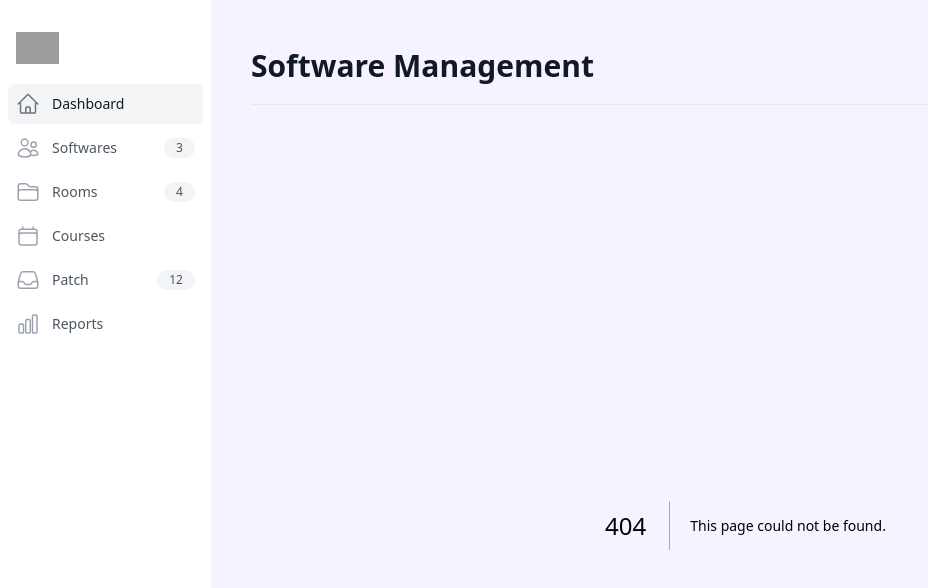
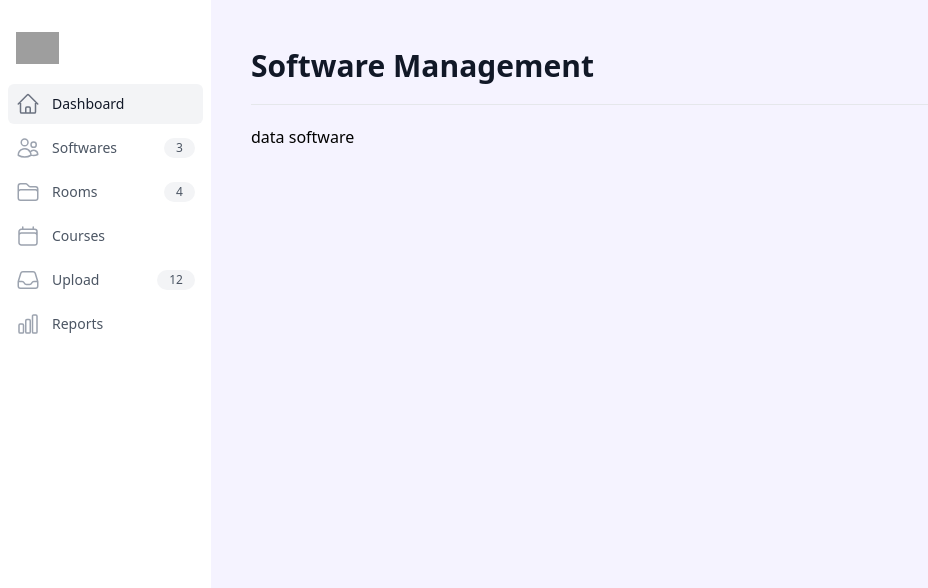
Before and after one commit to thaddeuscleo/software-management-frontend, a Next.js app: page /upload in a window 1280 px wide. Before the commit this address had no page. Shown: the top 588 px of the page, without its empty margins (0-928 px from the left). Built offline with nearby package versions, Linux system fonts and the light colour scheme; grey boxes are pictures that could not be loaded.

Commit message:
feat: fix software layout

```diff
--- a/app/layout.tsx
+++ b/app/layout.tsx
@@ -20,7 +20,7 @@ const navigation = [
   },
   { name: "Rooms", icon: FolderIcon, href: "/room", count: 4, current: false },
   { name: "Courses", icon: CalendarIcon, href: "/course", current: false },
-  { name: "Patch", icon: InboxIcon, href: "#", count: 12, current: false },
+  { name: "Upload", icon: InboxIcon, href: "/upload", count: 12, current: false },
   { name: "Reports", icon: ChartBarIcon, href: "#", current: false },
 ];
 
--- /dev/null
+++ b/app/upload/page.tsx
@@ -0,0 +1,10 @@
+"use client";
+
+export default function UploadPage() {
+    return(
+        <>
+
+            data software
+        </>
+    );
+}
```
